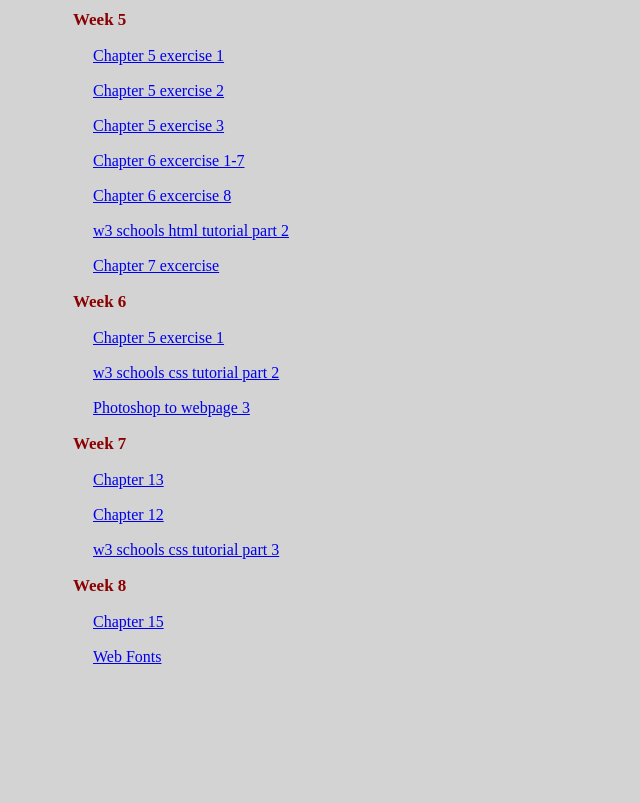
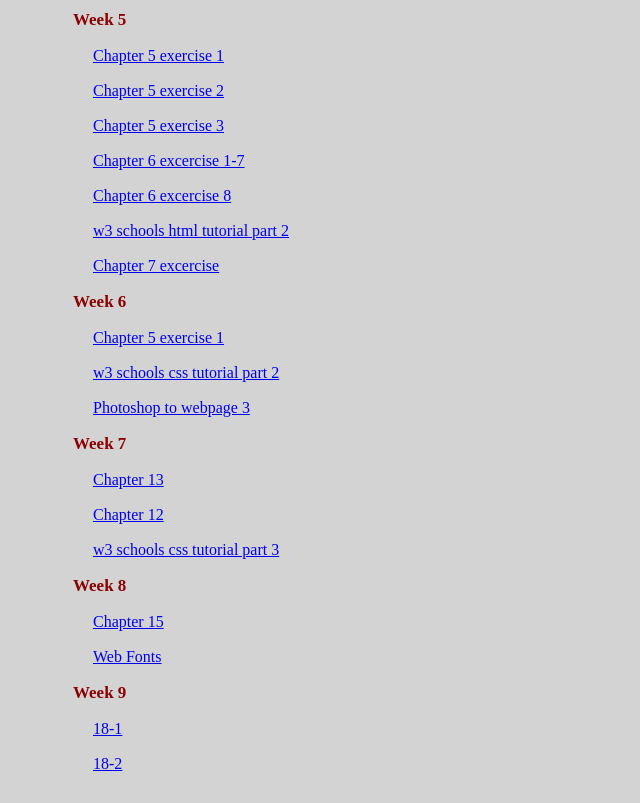
Before and after one commit to alviesarker/alvie, a plain HTML site: page weekly/index.html in a window 1280 px wide. Shown: the part 834-1637 px from the top of the page, without its empty margins (0-640 px from the left). Before the commit the page ends 1530 px from the top, so only its background shows below. Drawn offline with Linux system fonts and the light colour scheme.

Commit message:
Update index.html

```diff
--- a/weekly/index.html
+++ b/weekly/index.html
@@ -76,6 +76,13 @@
 <dd><a href=w8/index.html>Web Fonts </a></dd>
 </dl>
 
+   <dl>
+<dt>Week 9</dt>
+<dd><a href=w9/18-1.html>18-1 </a></dd>
+<dd><a href=w9/18-2.html>18-2 </a></dd>
+</dl>
+
+
 </div><!-- weekly ends-->
 <div id="project">
 <h4>Projects</h4>
```
